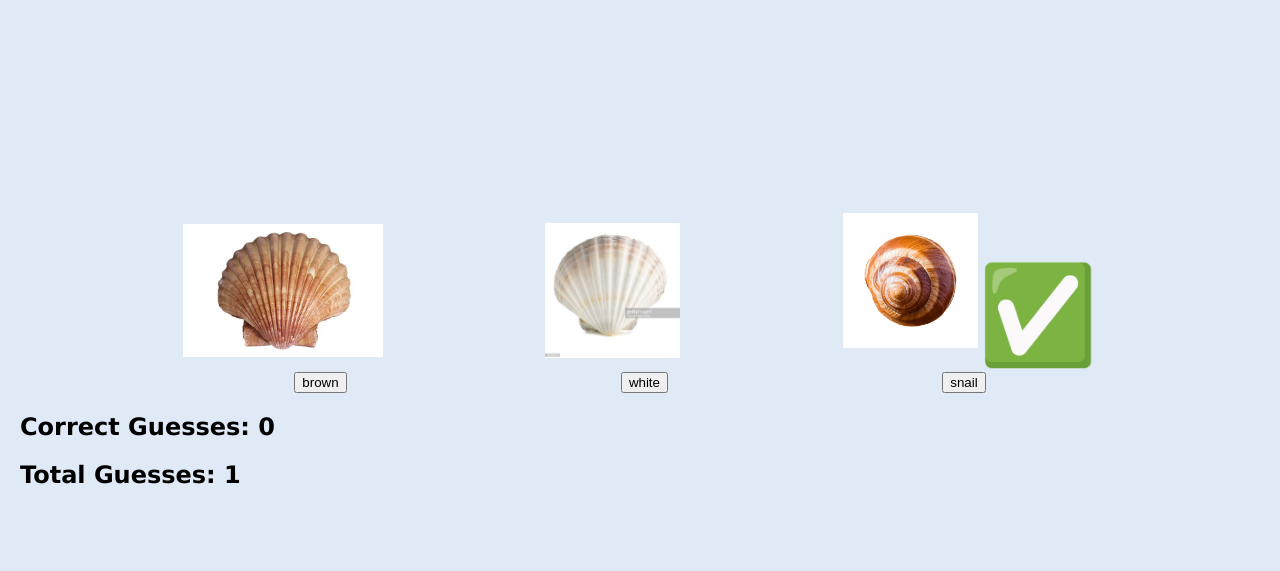
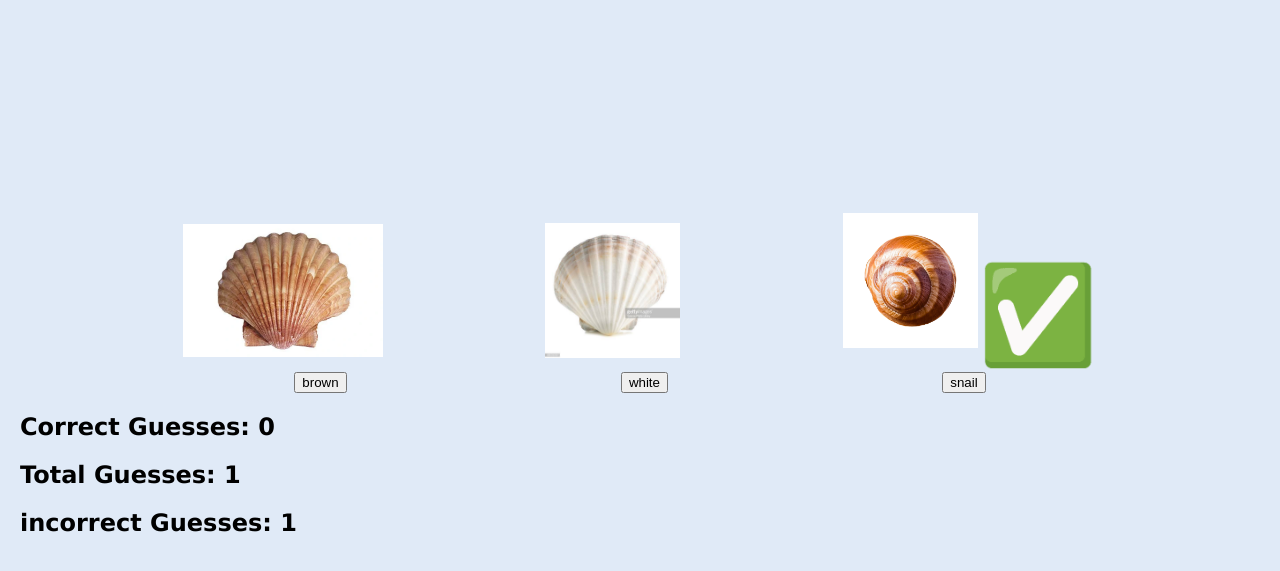
Before and after one commit to MTaslam2000/shell-game, a plain HTML site: page index.html in a window 1280 px wide. Both pictures are taken after a click on the button "brown". Shown: the part 87-658 px from the top of the page. Drawn offline with Linux system fonts and the light colour scheme.

Commit message:
added incorrect view

```diff
--- a/app.js
+++ b/app.js
@@ -11,6 +11,7 @@ const snailContainer = document.getElementById('snail-container');
 
 const winsEl = document.getElementById('wins');
 const totalEl = document.getElementById('total');
+const incorrectEl = document.getElementById('wrong');
 
 /* State */
 let winGuesses = 0;
@@ -62,5 +63,6 @@ function guessOutcome(userGuess, correctSpot) {
 
     winsEl.textContent = winGuesses;
     totalEl.textContent = totalGuesses;
+    incorrectEl.textContent = totalGuesses - winGuesses;
 }
 // (don't forget to call any display functions you want to run on page load!)
--- a/index.html
+++ b/index.html
@@ -46,6 +46,7 @@
 
         <h2>Correct Guesses: <span id="wins">0</span></h2>
         <h2>Total Guesses: <span id="total">0</span></h2>
+        <h2>incorrect Guesses: <span id="wrong">0</span></h2>
     </main>
 
 </body>
```
